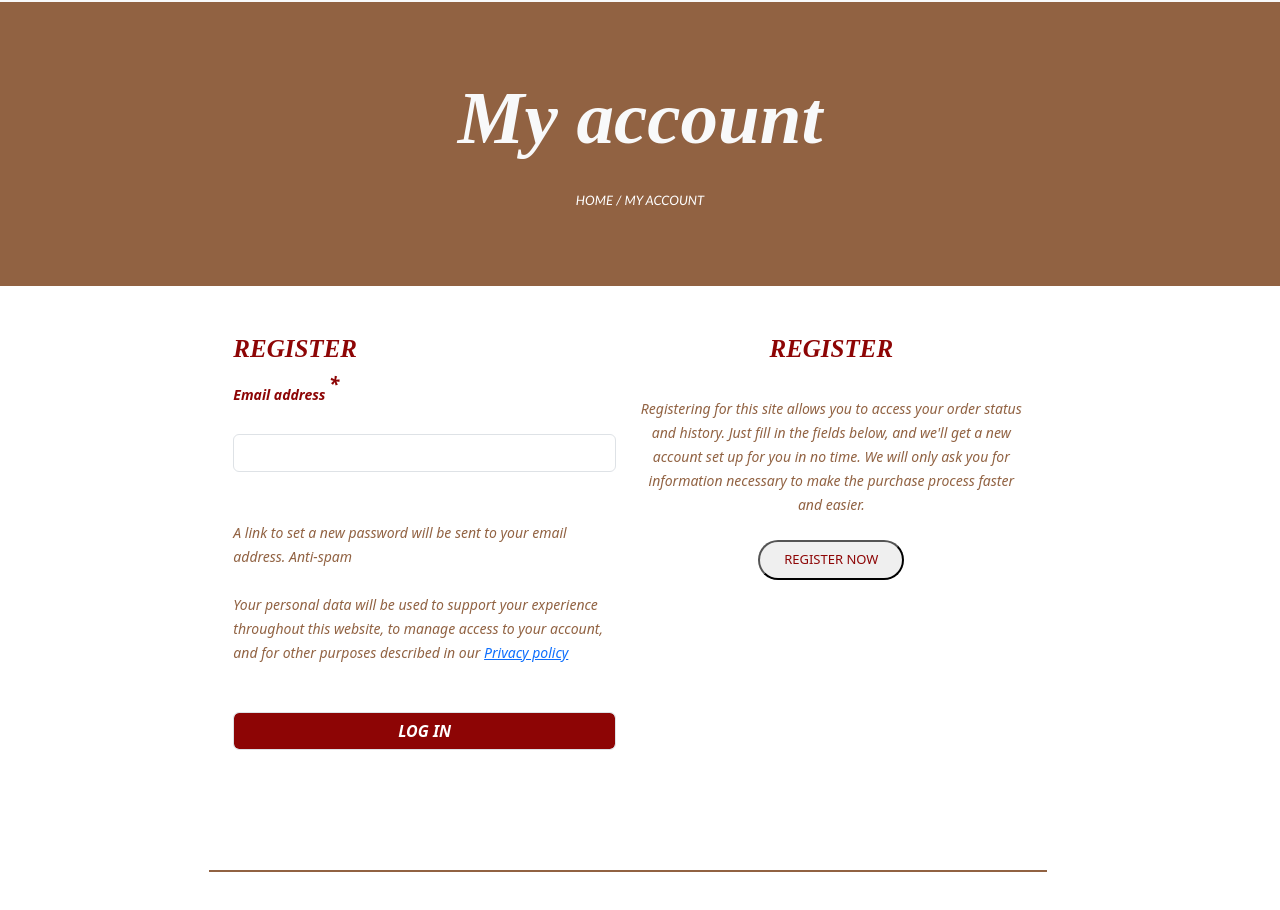
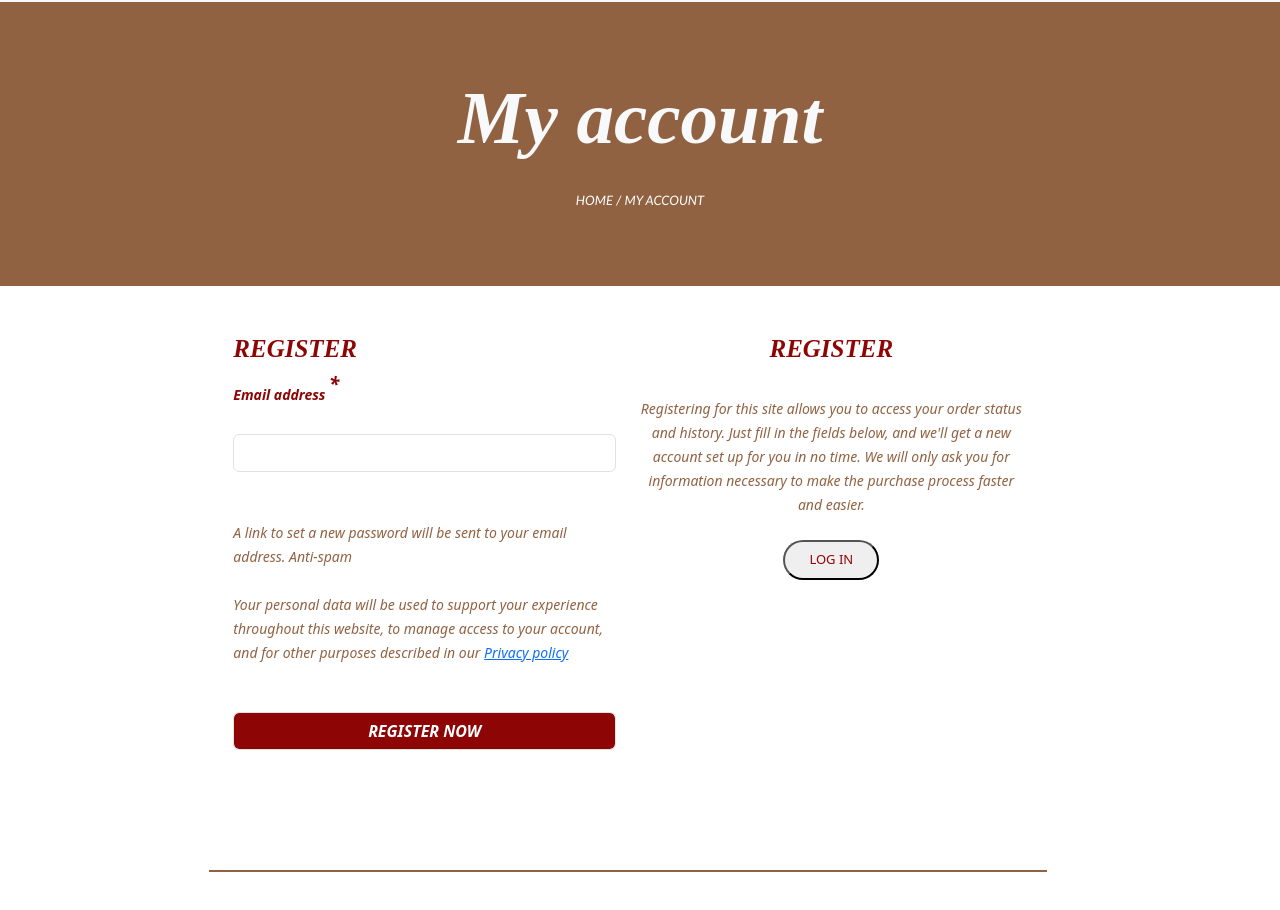
Before and after one commit to DevJourneyPriya/online-jaggery-store, a plain HTML site: page register.html in a window 1280 px wide. Shown: the part 180-1090 px from the top of the page. Drawn offline with Linux system fonts and the light colour scheme.

Commit message:
Update register.html

```diff
--- a/register.html
+++ b/register.html
@@ -123,7 +123,7 @@
                             <br /><br />
                             <br />
                             <button type="button" class="form-control"
-                                style="background-color: #8D0505;color: white;font-weight: 600;"><i>LOG IN</i></button>
+                                style="background-color: #8D0505;color: white;font-weight: 600;"><i>REGISTER NOW</i></button>
                             <br />
 
 
@@ -141,7 +141,7 @@
                             <br /><br />
                             <button type="btn btn-outline" class="p-2 px-4 log_pass"
                                 style="border-radius: 20px;font-size: small;font-weight: 500;"><a href="login.html"
-                                    style="color:#8D0505;text-decoration:none;">REGISTER NOW</a></button>
+                                    style="color:#8D0505;text-decoration:none;">LOG IN</a></button>
                         </div>
                     </div>
                     <div class="row">
```
